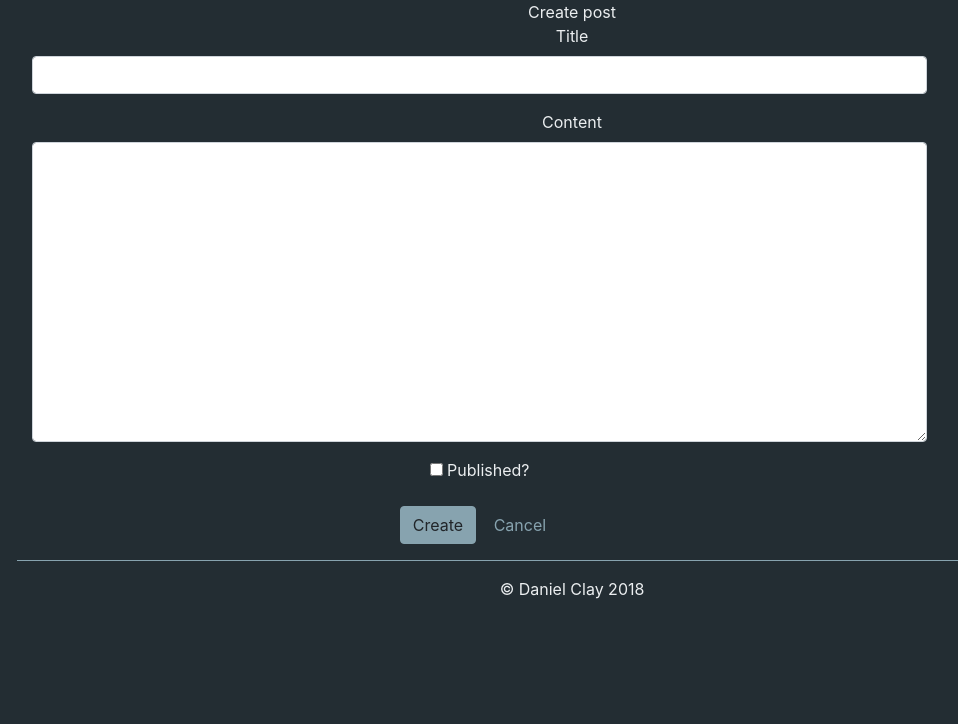
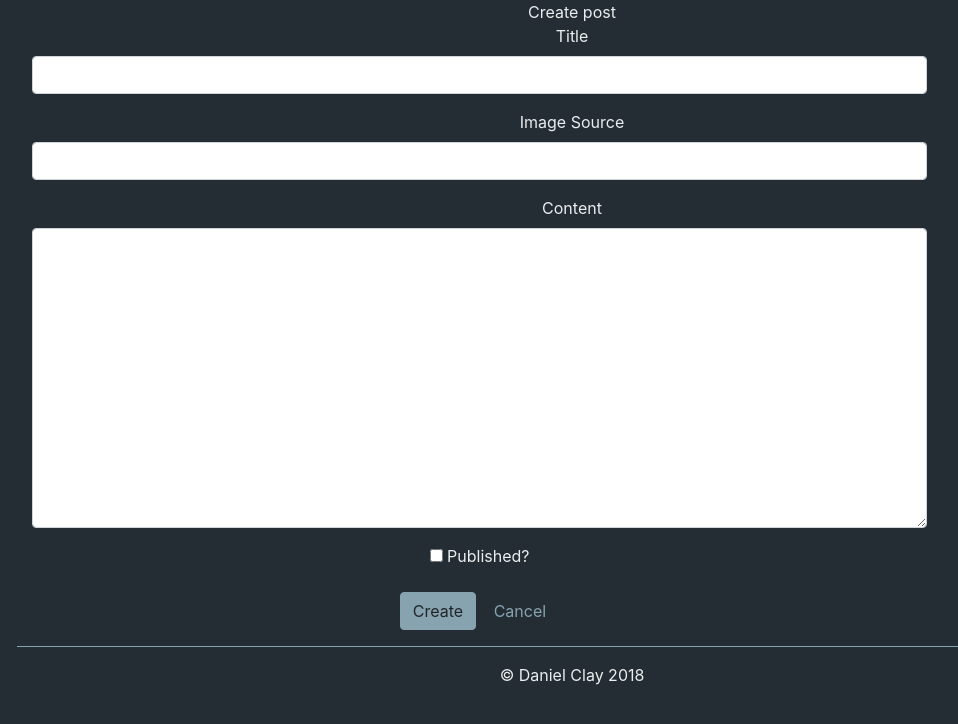
Before and after one commit to speedyfrenchy/website, a Flask app: page /create/ in a window 1280 px wide. Shown: the part 56-780 px from the top of the page, without its empty margins (68-1026 px from the left). Run offline with Flask 2, Linux system fonts and the light colour scheme; the visitor is signed in with stand-in values (Sample User, id 1); style sheets or scripts are compiled from the project's sources; some libraries are stand-ins or nearby versions.

Commit message:
Add intro image per-post; displayed on index or search pages

```diff
--- a/blog/models.py
+++ b/blog/models.py
@@ -19,6 +19,7 @@ class Post(flask_db.Model):
     content = TextField()
     published = BooleanField(index=True)
     timestamp = DateTimeField(default=datetime.now, index=True)
+    image = CharField(default='')
 
     def save(self, *args, **kwargs):
         if not self.slug:
--- a/blog/routes.py
+++ b/blog/routes.py
@@ -76,6 +76,7 @@ def drafts():
     query = Post.drafts().order_by(Post.timestamp.desc())
     return object_list('index.html', query)
 
+
 @blog.route('/<slug>/')
 def detail(slug):
     if session.get('logged_in'):
@@ -89,6 +90,7 @@ def detail(slug):
 def _create_or_edit(post, template):
     if request.method == 'POST':
         post.title = request.form.get('title') or ''
+        post.image = request.form.get('image') or ''
         post.content = request.form.get('content') or ''
         post.published = request.form.get('published') or False
         if not (post.title and post.content):
@@ -110,10 +112,11 @@ def _create_or_edit(post, template):
 
     return render_template(template, post=post)
 
+
 @blog.route('/create/', methods=['GET', 'POST'])
 @login_required
 def create():
-    return _create_or_edit(Post(title='', content=''), 'create.html')
+    return _create_or_edit(Post(title='', image='', content=''), 'create.html')
 
 
 @blog.route('/<slug>/edit/', methods=['GET', 'POST'])
@@ -123,6 +126,7 @@ def edit(slug):
     if request.method == 'POST':
         if request.form.get('title') and request.form.get('content'):
             post.title = request.form['title']
+            post.image = request.form['image']
             post.content = request.form['content']
             post.published = request.form.get('published') or False
             post.save()
--- a/blog/templates/500.html
+++ b/blog/templates/500.html
@@ -1,6 +1,6 @@
 {% extends "base.html" %}
 
 {% block app_content %}
-    <h1>500 - balls.</h1>
+    <h1>500 - balls...</h1>
     <p><a href="{{ url_for('index') }}">LEAVE</a></p>
 {% endblock %}
--- a/blog/templates/create.html
+++ b/blog/templates/create.html
@@ -10,6 +10,12 @@
       <label for="title" class="col-sm-2 control-label">Title</label>
       <div class="col-sm-10">
         <input class="form-control" id="title" name="title" type="text" value="{{ post.title }}">
+      </div>
+    </div>
+    <div class="form-group">
+      <label for="image" class="col-sm-2 control-label">Image Source</label>
+      <div class="col-sm-10">
+        <input class="form-control" id="image" name="image" type="text" value="{{ post.image }}">
       </div>
     </div>
     <div class="form-group">
--- a/blog/templates/detail.html
+++ b/blog/templates/detail.html
@@ -12,6 +12,7 @@
 
 {% block app_content %}
   <p>Created on {{ post.timestamp.strftime('%m/%d/%Y at %G:%I%p') }}</p>
-
+  <img src={{ post.image }}>
+  <ul></ul>
   {{ post.html_content }}
 {% endblock %}
--- a/blog/templates/edit.html
+++ b/blog/templates/edit.html
@@ -10,6 +10,12 @@
       <label for="title" class="col-sm-2 control-label">Title</label>
       <div class="col-sm-10">
         <input class="form-control" id="title" name="title" type="text" value="{{ request.form.get('title', post.title) }}">
+      </div>
+    </div>
+    <div class="form-group">
+      <label for="image" class="col-sm-2 control-label">Image Source</label>
+      <div class="col-sm-10">
+        <input class="form-control" id="image" name="image" type="text" value="{{ post.image }}">
       </div>
     </div>
     <div class="form-group">
--- a/blog/templates/index.html
+++ b/blog/templates/index.html
@@ -12,6 +12,8 @@
     <h3>
       <a href="{% if post.published %}{{ url_for('detail', slug=post.slug) }}{% else %}{{ url_for('edit', slug=post.slug) }}{% endif %}">
         {{ post.title }}
+          <ul></ul>
+        <img src={{ post.image }}>
       </a>
     </h3>
     <p>Created on {{ post.timestamp.strftime('%m/%d/%Y at %G:%I%p') }}</p>
```
Also changed, not shown: blog/blog.db.
